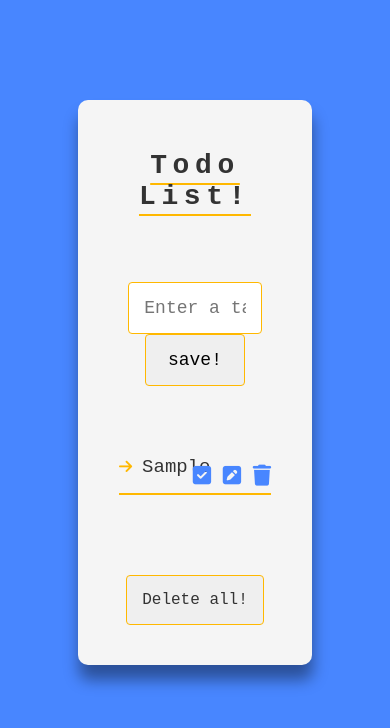
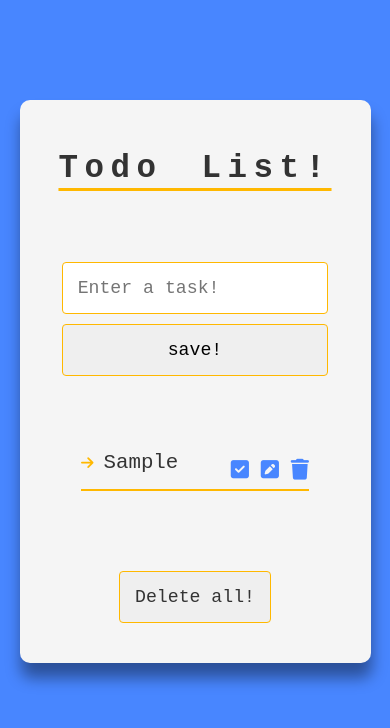
Before and after one commit to AchabNassim/todoList, a plain HTML site: page index.html in a window 390 px wide. Both pictures are taken after typing "Sample" into the empty fields and a click on the input "save!". Drawn offline with Linux system fonts and the light colour scheme.

Commit message:
responsive, why not?

```diff
--- a/style.css
+++ b/style.css
@@ -22,7 +22,6 @@ body {
 }
 
 #mainContainer {
-    /* height: 70vh; */
     width: 60vw;
     margin: 100px auto;
     display: flex;
@@ -35,15 +34,14 @@ body {
     border-radius: 10px;
     box-shadow: 1px 15px 15px rgba(0, 0, 0, 0.4);
     text-align: center;
-
-    /* nesting */
+}
 
 #header {
     word-spacing: 0.4em;
     letter-spacing: 0.2em;
     margin: 50px 0;
     padding-bottom: 20px;
-        font-size: 28px;
+    font-size: 3rem;
     text-decoration: underline;
     text-decoration-color: var(--warmYellow);
     text-underline-offset: 0.35em;
@@ -58,7 +56,7 @@ body {
     width: 60%;
     border: 1.8px solid var(--warmYellow);
     border-radius: 4px;
-        font-size: 18px;
+    font-size: 1.6rem;
 }
 
 #submitButton {
@@ -80,7 +78,7 @@ body {
     visibility: hidden;
     margin: 20px;
     text-align: center;
-        font-size: 18px;
+    font-size: 1.4rem;
 }
 
 .paragError {
@@ -98,7 +96,7 @@ body {
     text-align: start;
     width: 100%;
     margin: 40px 0px 30px 0px;
-        font-size: 19px;
+    font-size: 1.6rem;
     /* letter-spacing: 0.1rem; */
     list-style-type: none;
     list-style-position: inside;
@@ -108,7 +106,7 @@ body {
 }
 
 .listElement::before {
-        font-size: 15px;
+    font-size: 1.1rem;
     font-family: "Font Awesome 5 Free";
     content: "\f061";
     font-weight: 900;
@@ -121,7 +119,7 @@ body {
 }
 
 .fa-solid {
-        font-size: 21px;
+    font-size: 1.6rem;
     color: var(--blue);
     position: absolute;
     top: 50%;
@@ -152,7 +150,7 @@ body {
     width: 60%;
     border: 1.8px solid var(--lightRed);
     border-radius: 4px;
-        font-size: 18px;
+    font-size: 1.6rem;
 }
 
 .checked {
@@ -170,7 +168,7 @@ body {
     color: var(--fontColor);
     border: 1.8px var(--warmYellow) solid;
     border-radius: 4px;
-        font-size: 16px;
+    font-size: 1.4rem;
     margin-bottom: 40px;
     padding: 15px;
 }
@@ -181,9 +179,35 @@ body {
     border: 1.8px var(--lightRed) solid;
     background-color: var(--lightRed);
 }
-}
 
 a {
     color: inherit;
     text-decoration: inherit;
 }
+
+@media screen and (max-width: 600px) {
+
+    #mainContainer {
+        width: 90vw;
+    }
+
+    #header {
+        font-size: 2.5rem;
+    }
+
+    .input {
+        font-size: 1.4rem;
+        margin: 5px auto;
+        width: 80%;
+    }
+
+    #submitButton {
+        width: 80%;
+    }
+
+    .error {
+        font-size: 1.4rem;
+        margin: 5px auto;
+        width: 80%;
+    }
+}
```
Lines whose indentation alone changed are shown as unchanged.
